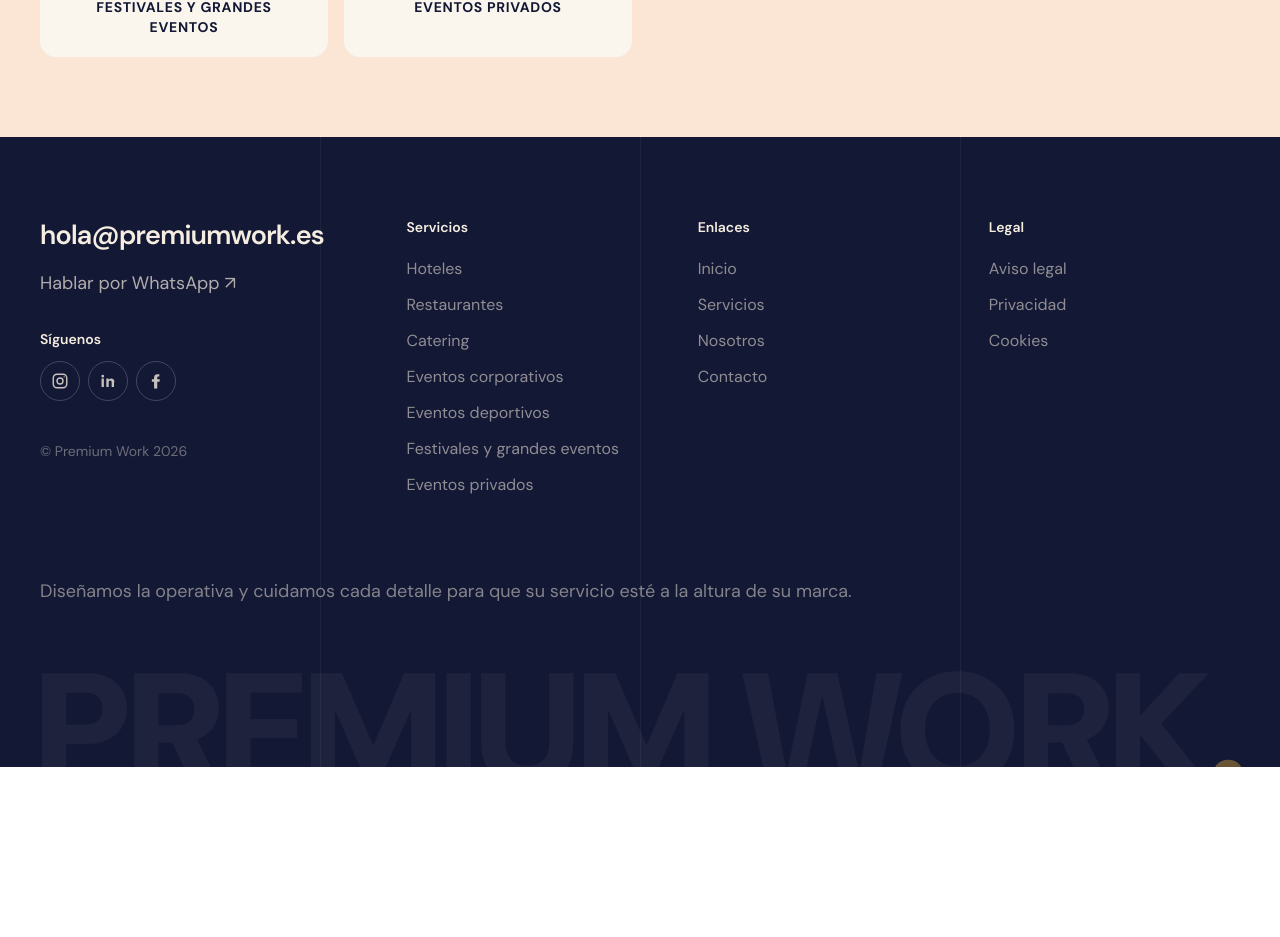
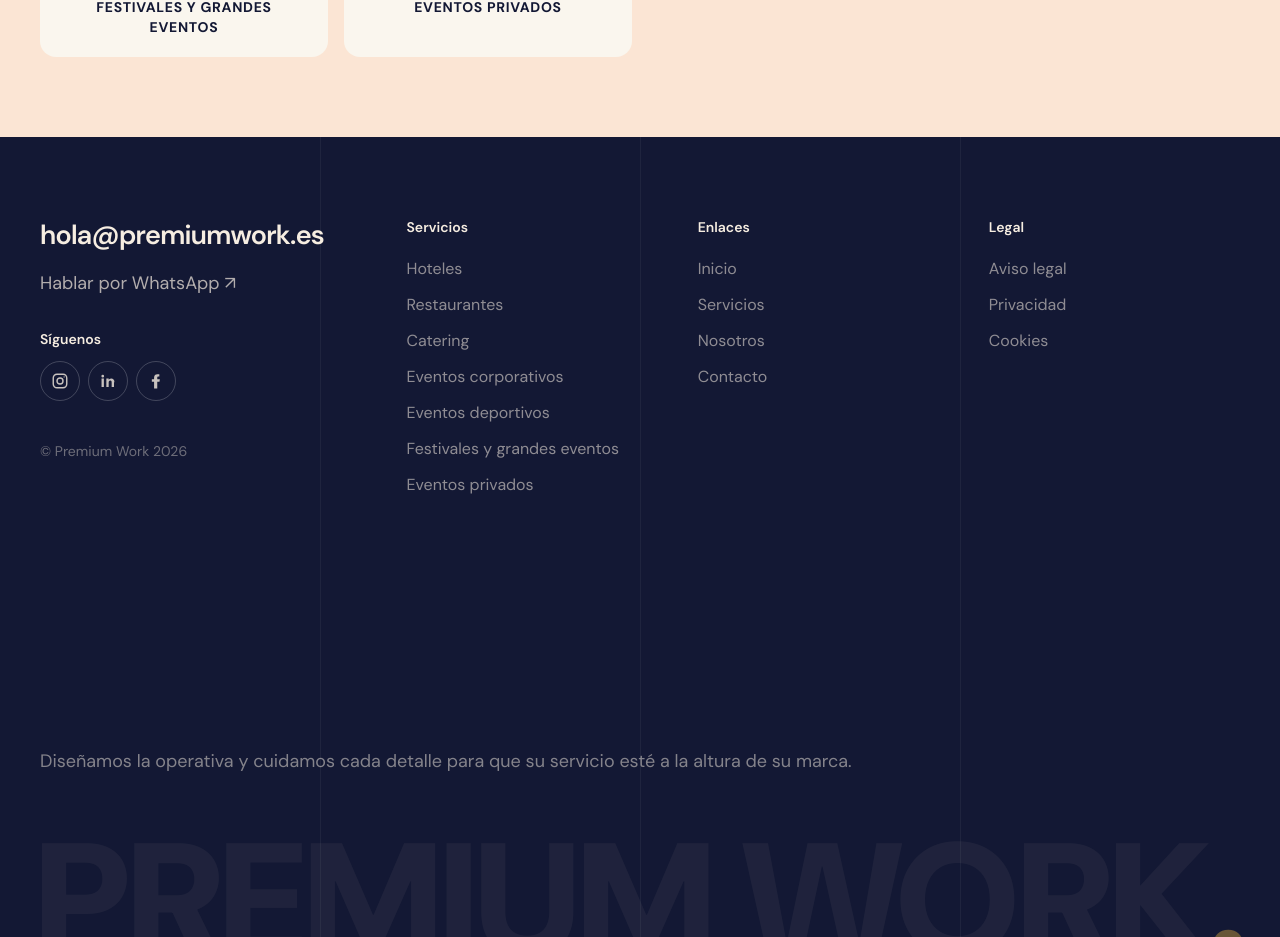
Before and after one commit to roxannaaguilera/premium-work-web, a Next.js app in the folder premium_work/: page /servicios/catering in a window 1280 px wide. Shown: the part 4094-5031 px from the top of the page. Before the commit the page ends 4861 px from the top, so only its background shows below. Built offline with nearby package versions, Linux system fonts and the light colour scheme.

Commit message:
style: make the service footer fill the full viewport height

```diff
--- a/premium_work/components/ServiceFooter.tsx
+++ b/premium_work/components/ServiceFooter.tsx
@@ -32,7 +32,7 @@ export function ServiceFooter() {
   const linkCls = "text-[#f6ede1]/55 transition-colors hover:text-[#f6ede1]";
 
   return (
-    <footer className="relative overflow-hidden bg-[#131834] text-[#f6ede1]">
+    <footer className="relative flex min-h-dvh flex-col overflow-hidden bg-[#131834] text-[#f6ede1]">
       {/* Guías verticales tenues, como en Yellowball */}
       <div aria-hidden="true" className="pointer-events-none absolute inset-0">
         <span className="absolute top-0 bottom-0 left-1/4 w-px bg-white/[0.05]" />
@@ -40,7 +40,7 @@ export function ServiceFooter() {
         <span className="absolute top-0 bottom-0 left-3/4 w-px bg-white/[0.05]" />
       </div>
 
-      <div className="relative mx-auto max-w-[1600px] px-5 pt-16 md:px-10 md:pt-20">
+      <div className="relative mx-auto flex w-full max-w-[1600px] flex-1 flex-col px-5 pt-16 md:px-10 md:pt-20">
         <div className="grid gap-12 md:grid-cols-[1.3fr_1fr_1fr_1fr] md:gap-10">
           {/* Contacto */}
           <div>
@@ -105,7 +105,7 @@ export function ServiceFooter() {
         </div>
 
         {/* Párrafo de la marca */}
-        <p className="mt-16 max-w-5xl text-base leading-relaxed text-[#f6ede1]/50 md:mt-20 md:text-lg">
+        <p className="mt-auto max-w-5xl pt-16 text-base leading-relaxed text-[#f6ede1]/50 md:pt-20 md:text-lg">
           {dict.footer.tagline}
         </p>
       </div>
```
